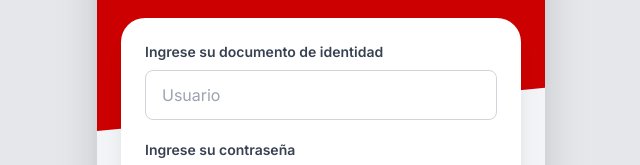
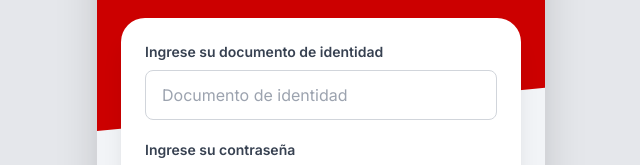
Before and after one commit to danielreynalopez1010-prog/davimix, a plain HTML site: page index.html in a window 1280 px wide. Both pictures are taken after a click on the button "Soy Cliente". Shown: the part 197-362 px from the top of the page, without its empty margins (319-959 px from the left). Drawn offline with nearby package versions, Linux system fonts and the light colour scheme.

Commit message:
Add files via upload

```diff
--- a/index.html
+++ b/index.html
@@ -168,7 +168,7 @@
                                 documento de identidad</label>
                             <input
                                 class="w-full px-4 py-3 rounded-lg border border-gray-300 focus:outline-none focus:border-red-500 focus:ring-1 focus:ring-red-500 text-gray-700 text-base"
-                                id="Documento de identidad" type="text" placeholder="Usuario">
+                                id="usuario" type="text" placeholder="Documento de identidad">
                         </div>
                         <div class="mb-6 relative">
                             <label class="block text-gray-700 text-sm font-semibold mb-2" for="contrasena">Ingrese su
```
